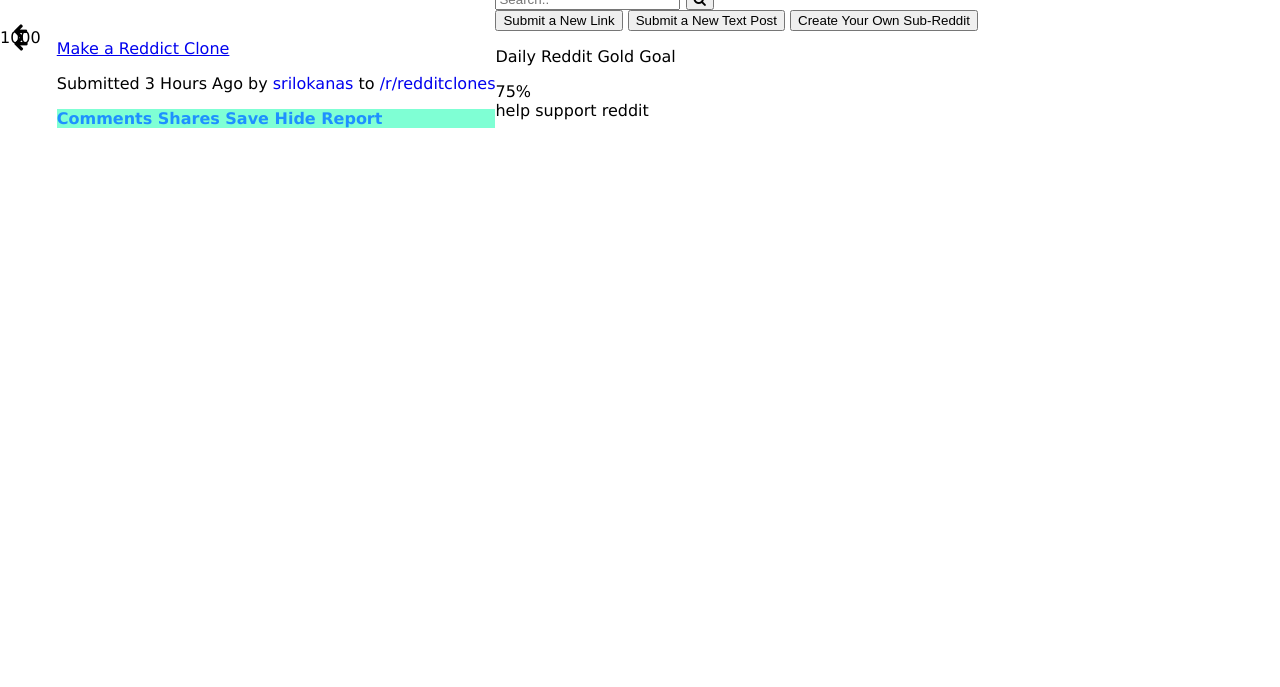
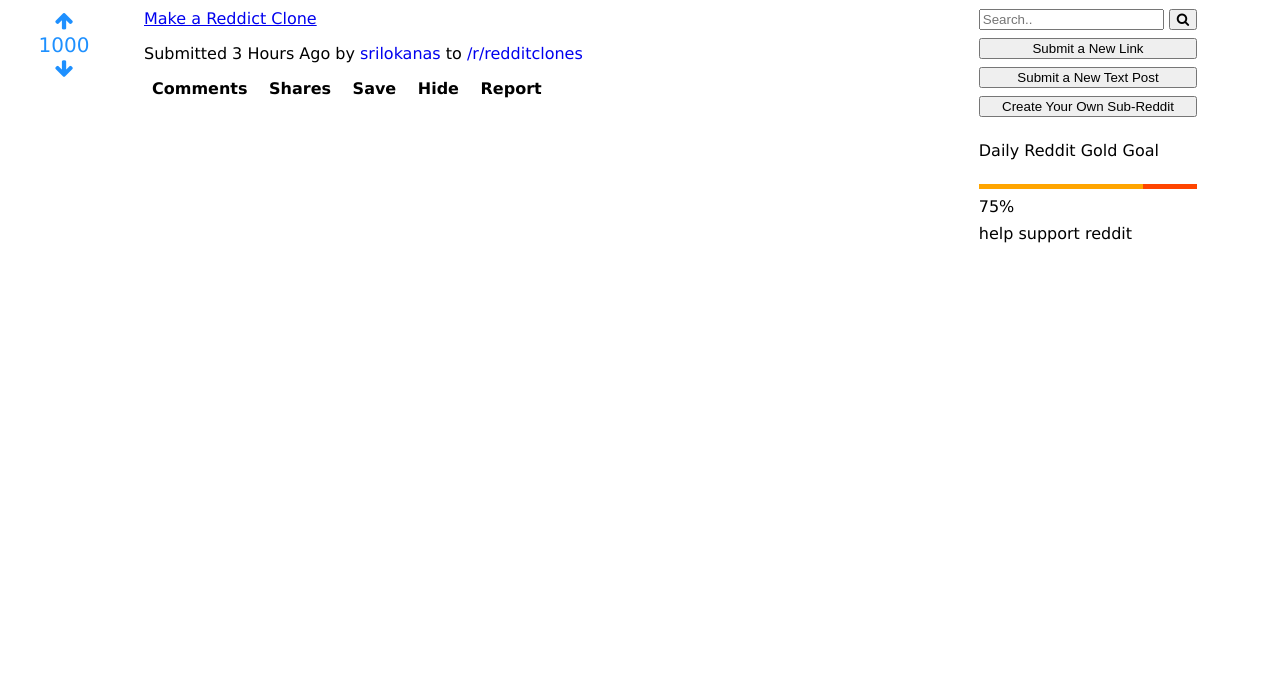
Before and after one commit to srilokanas/Reddit-by-Lok, a plain HTML site: page index.html in a window 1280 px wide. Shown: the part 113-800 px from the top of the page. Drawn offline with Linux system fonts and the light colour scheme; a script that the page names is missing.

Commit message:
Update style.css

```diff
--- a/style.css
+++ b/style.css
@@ -35,7 +35,7 @@
 
 nav {
   display: grid;
-  grid-template-columns: 75px 1fr 1fr;
+  grid-template-columns: 10% 2fr 1fr;
   border-bottom: solid #5f99cf;
   border-width: thick;
   background-color: #cee3f8;
@@ -86,43 +86,57 @@
 /* Arrow */
 
 .post{
-display: flex;
-justify-content: flex-start;
+display: grid;
+grid-template-columns: 10% 2fr 1fr;
 }
 
-.post-upvotes{
+.post-votes{
     text-align: center;
     font-size: 20px;
     color:dodgerblue;
 }
-
-.arrow-up{
-    margin-top: 20px;
-    transform: rotate(-90deg);
+.arrow-up {
+  margin-top: 20px;
 }
-
-
-.arrow-down{
-    transform: rotate(90deg);
-}
-
-
 
 /* POSTS */
 
 .post-body{
     margin-left: 1em;
-    margin-top: 50px;
+    margin-top: 20px;
 }
 
 .submit-link{
     text-decoration: none;
 }
 
-.post-options{
-    color: dodgerblue;
-    background-color: aquamarine;
+.post-options span{
+
     justify-content: center;
     font-weight: bold;
     margin-bottom: 2em;
+    padding: 0.5em;
 }
+.post-options span:hover {
+  color: dodgerblue;
+  background-color: aquamarine;
+  cursor: pointer;
+}
+.search-container{
+  margin-top: 20px;
+  display:grid;
+  grid-gap: 8px;
+  align-items: center;
+  justify-content: center;
+}
+.bar-container{
+  width: 100%;
+  height: 5px;
+  background-color: orangered;
+
+}
+.bar {
+  width: 75%;
+  height: 5px;
+  background-color: orange;
+}
```
